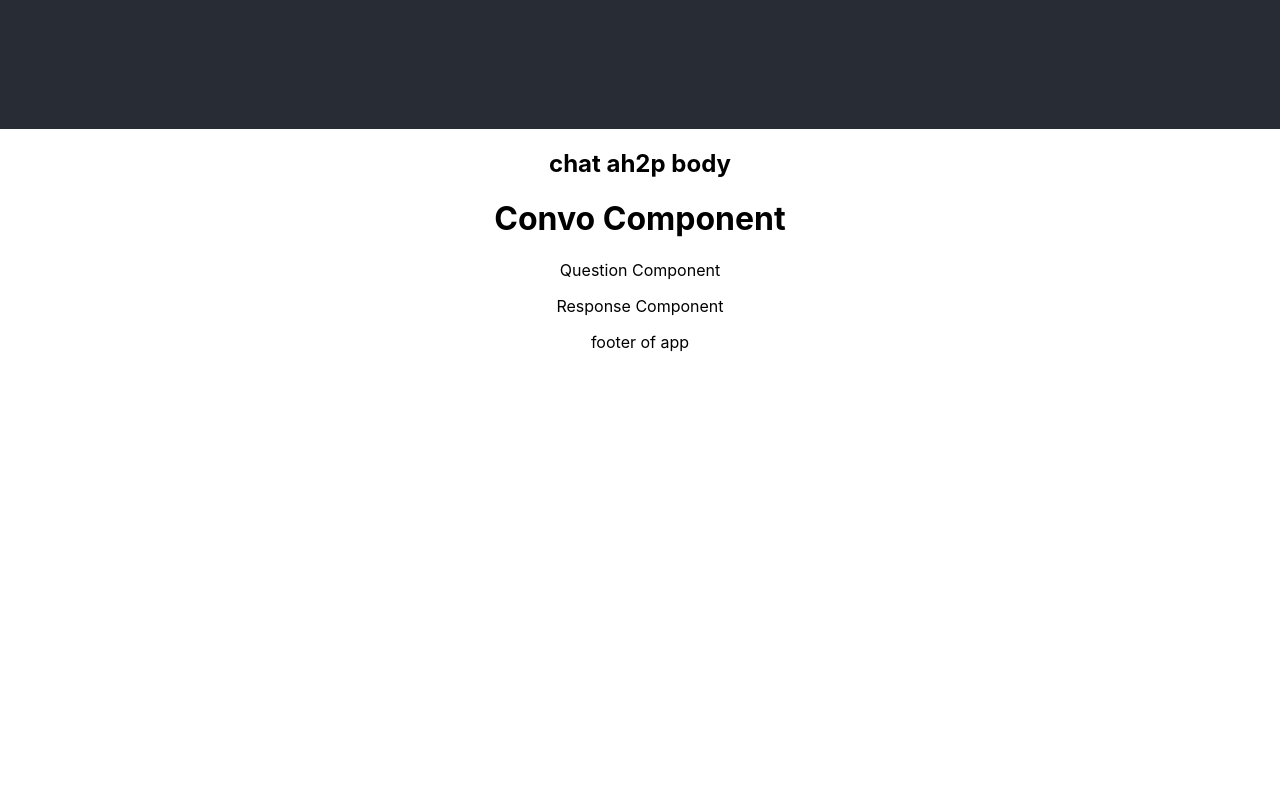
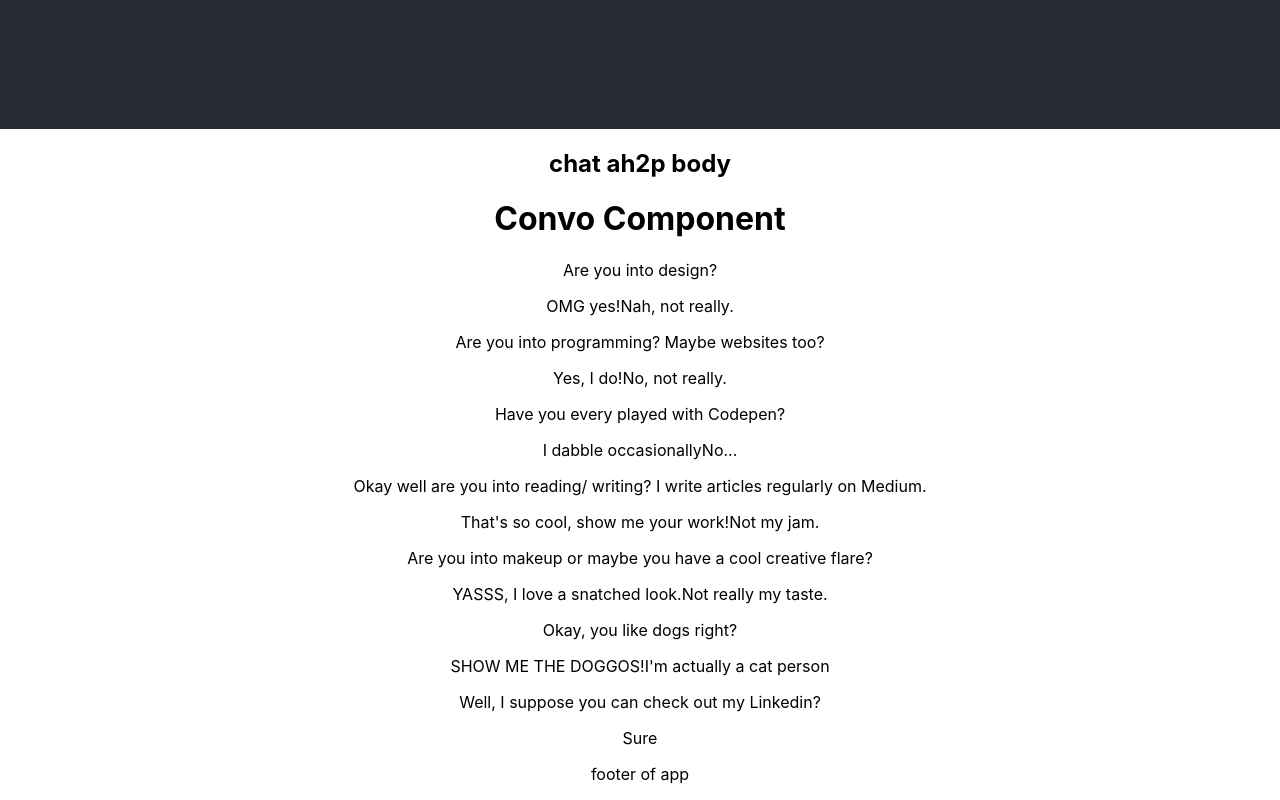
Before and after one commit to nivaaz/chatBot, a React (Create React App) app in the folder chatbot/: page / in a window 1280 px wide. Shown: the part 671-1471 px from the top of the page. Before the commit the page ends 1039 px from the top, so only its background shows below. Built offline with nearby package versions, Linux system fonts and the light colour scheme.

Commit message:
render responses & questions

```diff
--- a/chatbot/src/components/Convo/Convo.js
+++ b/chatbot/src/components/Convo/Convo.js
@@ -1,19 +1,34 @@
 import React from "react"
 import { Question } from "../Question/Question";
 import { Response } from "../Response/Response";
+import convo from '../../data/convo.json';
 
 export class Convo extends React.Component {
     state = {
         currentQuestion: 0,
         answers: []
     };
+    renderConversation = () => {
+        const conversation = convo.map((key, index)=>{
+            return (<>
+            <Question
+                question={key.question}
+                questionIndex = {index}
+            />
+            <Response
+                responses = {key.responses}
+                questionIndex = {index}
+            />
+            </>)
+        })
+    return (<div className = "convo-container">
+       {conversation}
+     </div>)
+    }
     render (){
         return (<>
         <h1> Convo Component</h1>
-        <Question
-        />
-        <Response
-        />
+        {this.renderConversation()}
         </>)
     }
 }
--- a/chatbot/src/components/Question/Question.js
+++ b/chatbot/src/components/Question/Question.js
@@ -1,6 +1,7 @@
 import React from "react"
 
 
-export const Question = () =>{
-    return (<p> Question Component </p>)
+export const Question = (props) =>{
+
+    return (<p> {props.question} </p>)
 }
--- a/chatbot/src/components/Response/Response.js
+++ b/chatbot/src/components/Response/Response.js
@@ -1,5 +1,5 @@
 import React from "react"
 
-export const Response = () =>{
-    return (<p> Response Component </p>)
+export const Response = (props) =>{
+    return (<p> {props.responses} </p>)
 }
```
